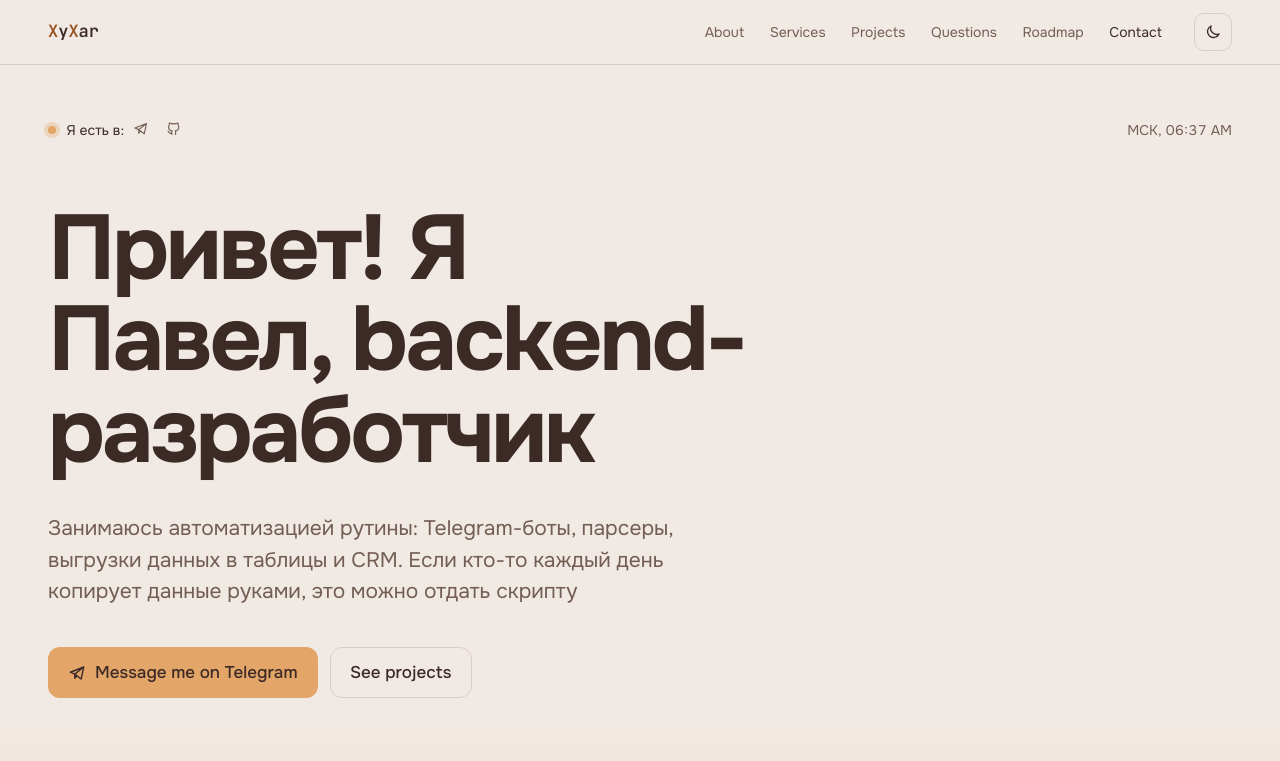
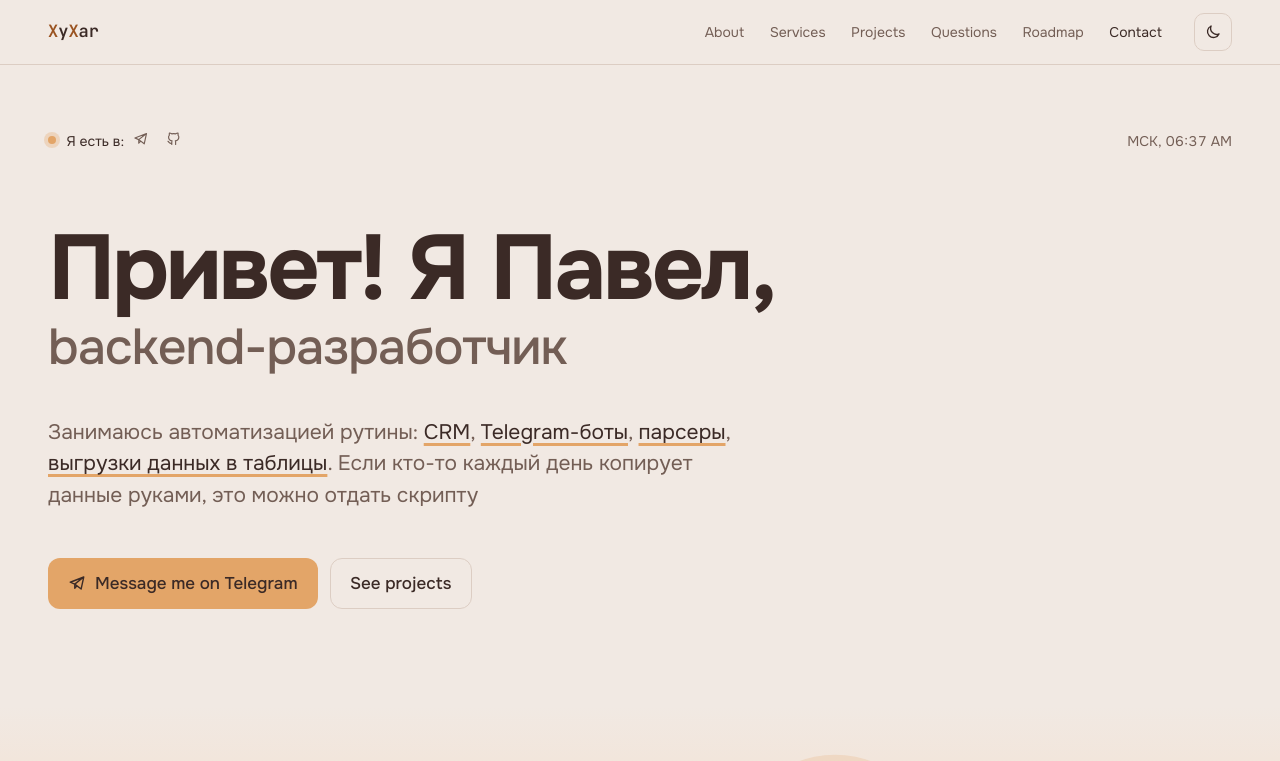
Before and after one commit to pavlent1yy/Pavel-Portfolio, a Next.js app: page /en in a window 1280 px wide. Shown: the top 761 px of the page. Built offline with nearby package versions, Linux system fonts and the light colour scheme.

Commit message:
полировка hero и арта

```diff
--- a/src/components/Landscape.module.css
+++ b/src/components/Landscape.module.css
@@ -1,6 +1,6 @@
 .landscape {
   position: relative;
-  height: clamp(250px, 36vw, 500px);
+  height: clamp(285px, 40vw, 570px);
   margin-top: auto;
 }
 
--- a/src/components/Landscape.tsx
+++ b/src/components/Landscape.tsx
@@ -24,7 +24,7 @@ export function Landscape({ note }: { note: Text }) {
     <div className={styles.landscape}>
       <svg
         className={styles.svg}
-        viewBox="0 0 1600 560"
+        viewBox="0 -70 1600 630"
         preserveAspectRatio="xMidYMax slice"
         role="img"
         aria-hidden="true"
--- a/src/components/sections/Hero.module.css
+++ b/src/components/sections/Hero.module.css
@@ -2,14 +2,14 @@
   display: flex;
   flex-direction: column;
   min-height: calc(100svh - var(--header-h));
-  padding-top: clamp(2rem, 1rem + 3vw, 3.5rem);
+  padding-top: clamp(2.25rem, 1.25rem + 3.5vw, 4.25rem);
   overflow: clip;
 }
 
 .content {
   position: relative;
   z-index: 1;
-  padding-bottom: 1.5rem;
+  padding-bottom: 2.5rem;
 }
 
 .meta {
@@ -17,7 +17,7 @@
   flex-wrap: wrap;
   justify-content: space-between;
   gap: 0.75rem 2rem;
-  margin-bottom: clamp(2rem, 1rem + 3.5vw, 4rem);
+  margin-bottom: clamp(2.25rem, 1.25rem + 4vw, 4.75rem);
   font-size: var(--fs-sm);
   color: var(--text-muted);
   font-variant-numeric: tabular-nums;
@@ -65,7 +65,6 @@
 }
 
 .headline {
-  max-width: 15ch;
   font-size: var(--fs-display);
   font-weight: 650;
   line-height: 1;
@@ -74,9 +73,26 @@
   animation: rise 0.8s var(--ease-out) both;
 }
 
+.role {
+  display: block;
+  margin-top: 0.15em;
+  color: var(--text-muted);
+  font-size: 0.55em;
+  font-weight: 500;
+  letter-spacing: -0.02em;
+}
+
+.mark {
+  color: var(--text);
+  text-decoration: underline;
+  text-decoration-color: var(--accent);
+  text-decoration-thickness: 3px;
+  text-underline-offset: 0.2em;
+}
+
 .lead {
   max-width: 34em;
-  margin-top: clamp(1.5rem, 1rem + 2vw, 2.25rem);
+  margin-top: clamp(1.75rem, 1.25rem + 2vw, 2.75rem);
   font-size: var(--fs-md);
   line-height: 1.5;
   color: var(--text-muted);
@@ -87,7 +103,7 @@
   display: flex;
   flex-wrap: wrap;
   gap: 0.75rem;
-  margin-top: clamp(1.75rem, 1.25rem + 1.5vw, 2.5rem);
+  margin-top: clamp(2rem, 1.5rem + 1.75vw, 3rem);
   animation: rise 0.8s var(--ease-out) 0.2s both;
 }
 
--- a/src/components/sections/Hero.tsx
+++ b/src/components/sections/Hero.tsx
@@ -14,6 +14,20 @@ const networks = {
   github: { name: "GitHub", Icon: GithubIcon },
   linkedin: { name: "LinkedIn", Icon: LinkedinIcon },
 };
+
+function Highlighted({ text, words }: { text: string; words: string[] }) {
+  const escaped = words.map((word) => word.replace(/[.*+?^${}()|[\]\\]/g, "\\$&"));
+  if (escaped.length === 0) return text;
+  return text.split(new RegExp(`(${escaped.join("|")})`)).map((part, i) =>
+    words.includes(part) ? (
+      <span key={i} className={styles.mark}>
+        {part}
+      </span>
+    ) : (
+      part
+    ),
+  );
+}
 
 type Props = { hero: Content["hero"]; ui: Ui; lang: Locale };
 
@@ -51,10 +65,13 @@ export function Hero({ hero, ui, lang }: Props) {
 
         <h1 className={styles.headline}>
           <T v={hero.headline} />
+          <span className={styles.role}>
+            <T v={hero.role} />
+          </span>
         </h1>
 
         <p className={styles.lead}>
-          <T v={hero.lead} />
+          {typeof hero.lead === "string" ? <Highlighted text={hero.lead} words={hero.highlights} /> : <T v={hero.lead} />}
         </p>
 
         <div className={styles.actions}>
--- a/src/content/ru.ts
+++ b/src/content/ru.ts
@@ -8,9 +8,11 @@ export const ru: Content = {
   hero: {
     status: "Я есть в:",
     city: "МСК",
-    headline: "Привет! Я Павел, backend-разработчик",
+    headline: "Привет! Я Павел,",
+    role: "backend-разработчик",
     lead:
-      "Занимаюсь автоматизацией рутины: Telegram-боты, парсеры, выгрузки данных в таблицы и CRM. Если кто-то каждый день копирует данные руками, это можно отдать скрипту",
+      "Занимаюсь автоматизацией рутины: CRM, Telegram-боты, парсеры, выгрузки данных в таблицы. Если кто-то каждый день копирует данные руками, это можно отдать скрипту",
+    highlights: ["CRM", "Telegram-боты", "парсеры", "выгрузки данных в таблицы"],
     note: "КОДИТ :)",
   },
 
@@ -134,7 +136,7 @@ export const ru: Content = {
           solution: "Сервис сам забирает замены с сайта колледжа каждые 15 минут, разбирает их и показывает расписание группы. Если источник недоступен, остаётся последняя рабочая версия, а сбой пишется в журнал.",
           result: "Сервисом пользуются больше сотни студентов колледжа.",
         },
-        credit: { text: "Деплой и CI/CD делал вместе с другим разработчиком:", url: "https://github.com/Nyan33", handle: "Nyan33" },
+        credit: { text: "Деплой и CI/CD на стороне сервера делал вместе с другим разработчиком:", url: "https://github.com/Nyan33", handle: "Nyan33" },
       },
       {
         slug: "gradinator-bot",
--- a/src/content/types.ts
+++ b/src/content/types.ts
@@ -48,7 +48,7 @@ export type Question = { q: Text; a: Text };
 
 export type Content = {
   meta: { description: Text };
-  hero: { status: Text; city: Text; headline: Text; lead: Text; note: Text };
+  hero: { status: Text; city: Text; headline: Text; role: Text; lead: Text; highlights: string[]; note: Text };
   about: {
     text: Text[];
     photo?: string;
```
